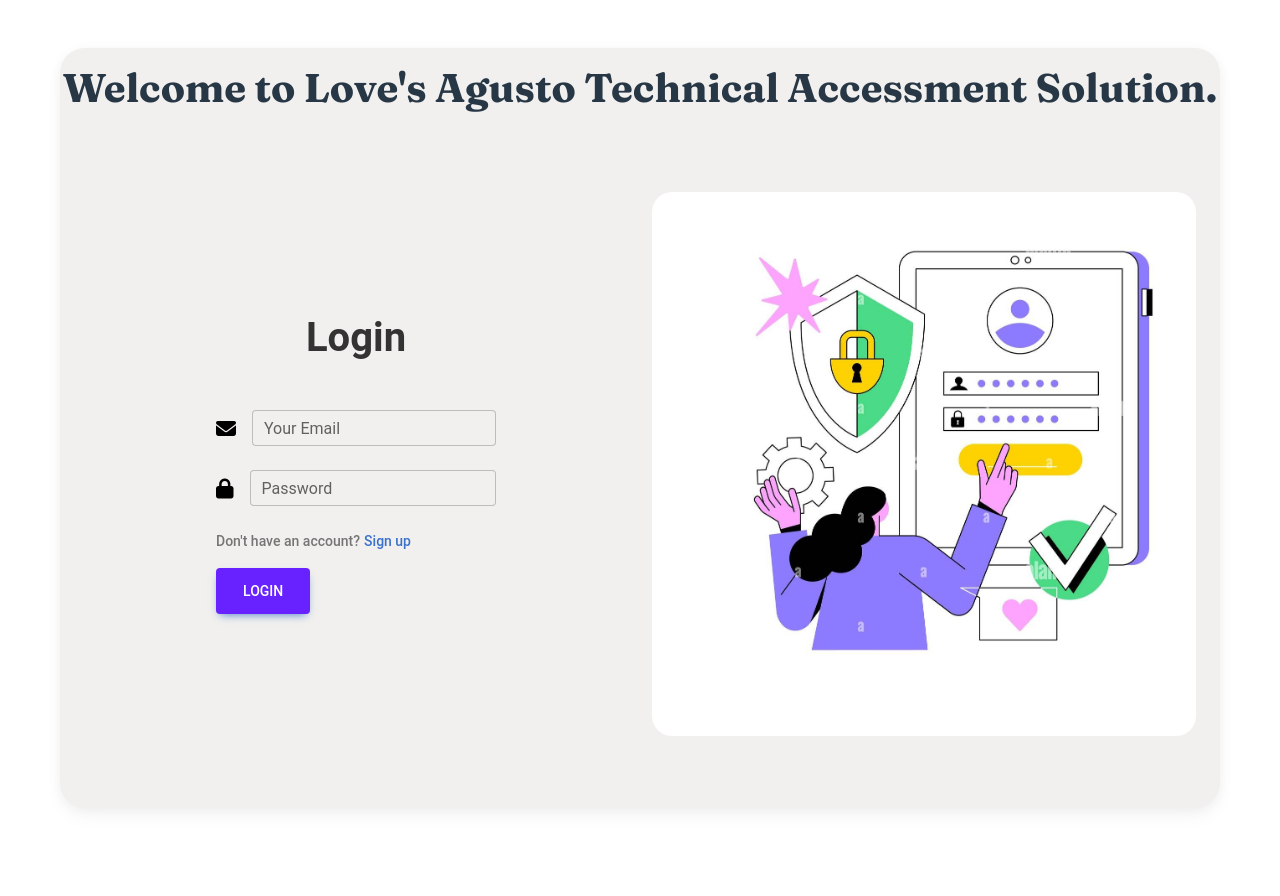
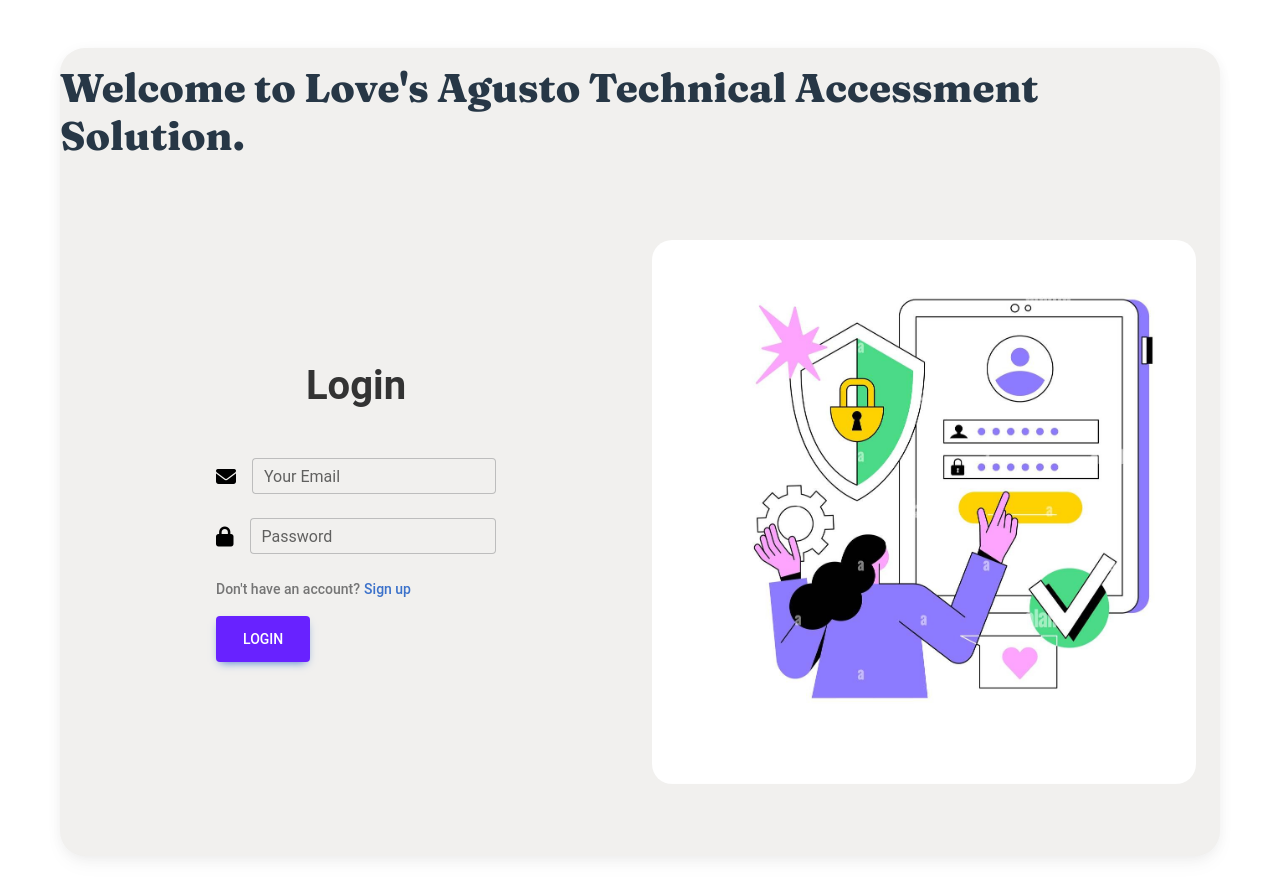
Before and after one commit to hlb-git/Insightflair, a React (Vite) app in the folder frontend/: page / in a window 1280 px wide. Shown: the top 896 px of the page. Before the commit the page ends 856 px from the top, so only its background shows below. Built offline with nearby package versions, Linux system fonts and the light colour scheme.

Commit message:
design change

```diff
--- a/frontend/src/pages/auth.tsx
+++ b/frontend/src/pages/auth.tsx
@@ -81,7 +81,7 @@
       >
         <h1
           style={{
-            fontWeight: "700",
+            fontWeight: "800",
             display: "flex",
             color: "#273746",
             paddingTop: "1rem",
```
